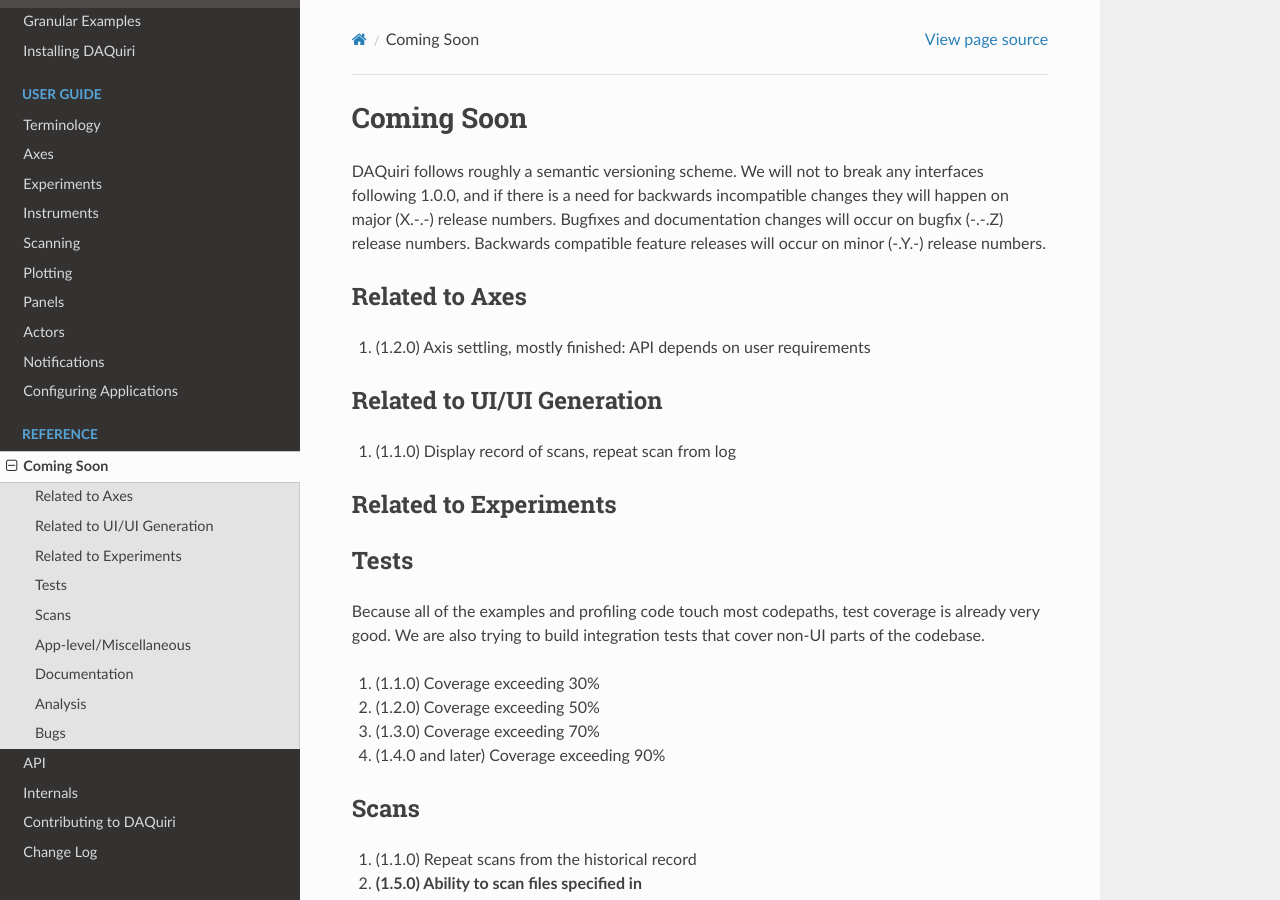
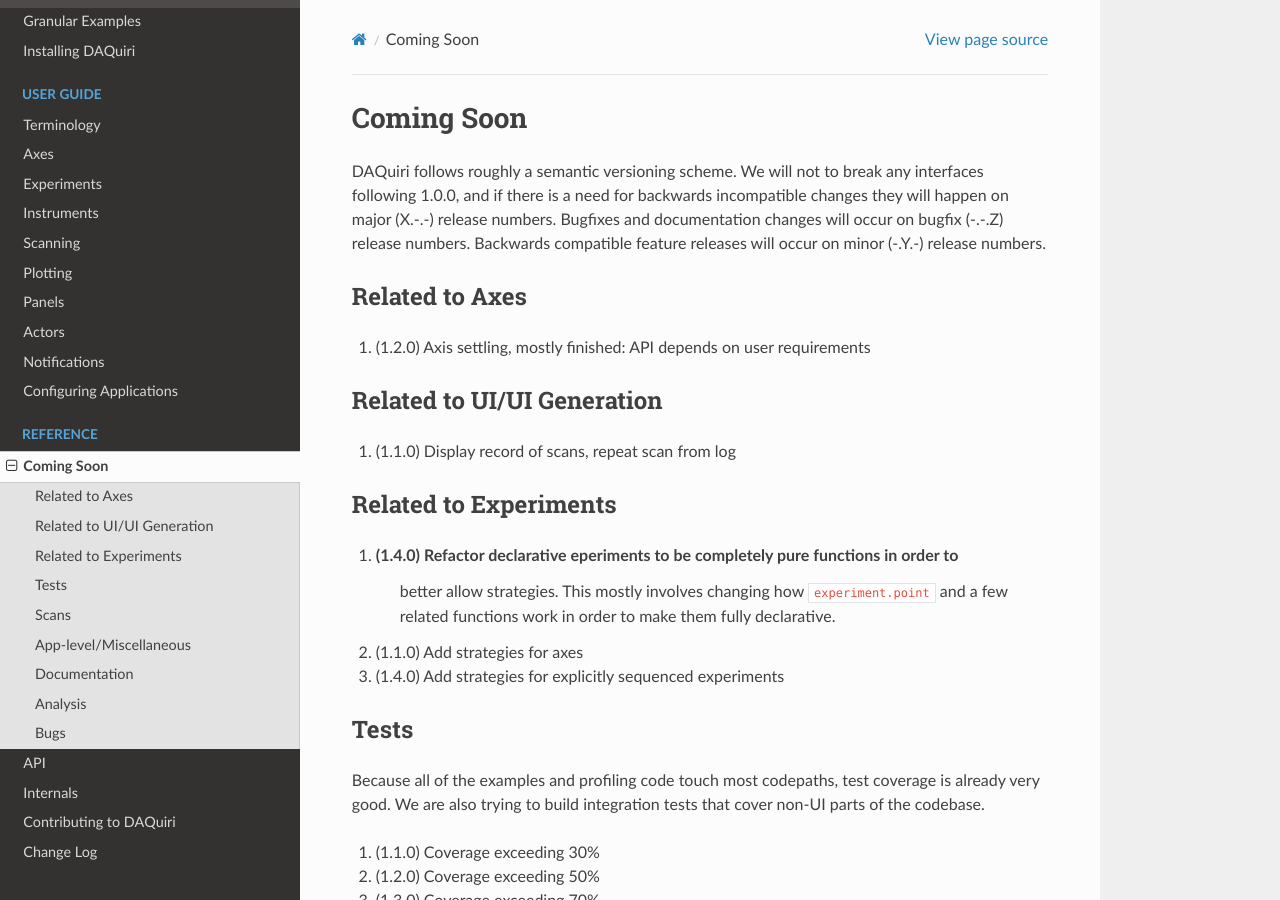
Before and after one commit to chstan/autodiDAQt, a Sphinx documentation site: the page built from docs/source/development-efforts.rst, in a window 1280 px wide and 900 px high. Built offline with Sphinx 7.4.7 and the Read the Docs theme 2.0.0, drawn with Linux system fonts in a browser that asks for light colours.

Commit message:
Give roadmap for near-term 1.X release

```diff
--- a/docs/source/development-efforts.rst
+++ b/docs/source/development-efforts.rst
@@ -19,6 +19,12 @@
 
 Related to Experiments
 ----------------------
+
+1. (1.4.0) Refactor declarative eperiments to be completely pure functions in order to
+           better allow strategies. This mostly involves changing how ``experiment.point``
+           and a few related functions work in order to make them fully declarative.
+2. (1.1.0) Add strategies for axes
+3. (1.4.0) Add strategies for explicitly sequenced experiments
 
 Tests
 -----
```
